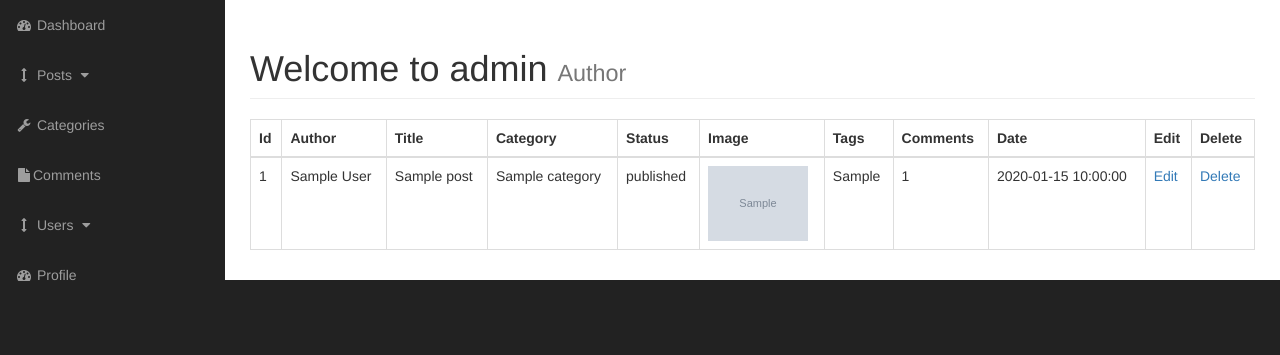
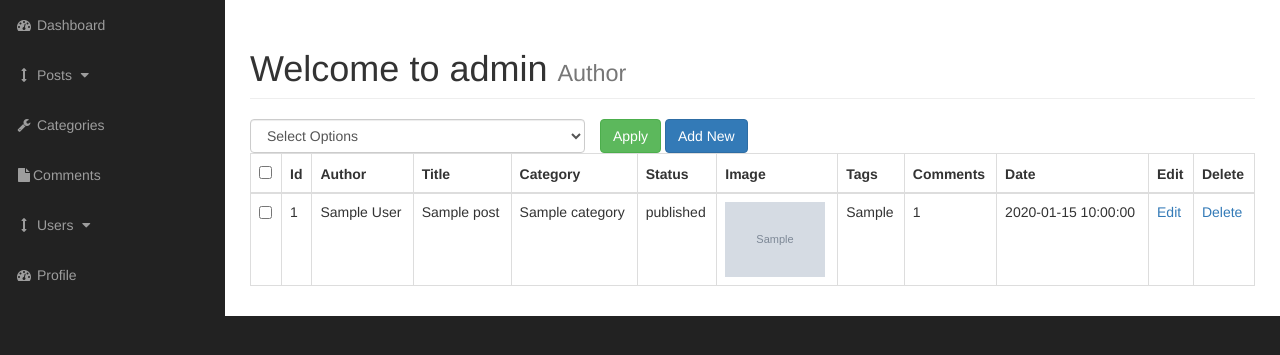
Before and after one commit to petrepyterro/CMS-built-with-PHP, a PHP site: page /admin/posts.php in a window 1280 px wide. Shown: the part 51-406 px from the top of the page. Run offline with PHP 8.4, Linux system fonts and the light colour scheme; the visitor is signed in with stand-in values (Sample User, id 1); tables that the repository leaves empty or names only in its code hold one stand-in row (values such as "Sample post"); grey boxes marked "Sample" are stand-in pictures; some libraries are stand-ins or nearby versions.

Commit message:
Update posts status or delete posts in bulk on our posts admin page(the page that displays all our posts).

```diff
--- a/cms/admin/css/sb-admin.css
+++ b/cms/admin/css/sb-admin.css
@@ -222,3 +222,7 @@ ul.alert-dropdown {
 .panel-yellow a:hover {
     color: #df8a13;
 }
+
+#bulkOptionsContainer {
+  padding: 0;
+}
--- a/cms/admin/includes/view_all_posts.php
+++ b/cms/admin/includes/view_all_posts.php
@@ -1,6 +1,44 @@
+<?php
+  if (isset($_POST['checkBoxArray'])){
+    foreach($_POST['checkBoxArray'] as $postValueId){
+      $bulkOptions = $_POST['bulk_options'];
+      switch($bulkOptions){
+        case 'published':
+          $query = "UPDATE posts SET post_status = '$bulkOptions' WHERE post_id = $postValueId";
+          $updateToPublishedStatus = mysqli_query($connection, $query);
+          confirmQuery($updateToPublishedStatus, $query);
+          break;
+        case 'draft':
+          $query = "UPDATE posts SET post_status = '$bulkOptions' WHERE post_id = $postValueId";
+          $updateToDraftStatus = mysqli_query($connection, $query);
+          confirmQuery($updateToDraftStatus, $query);
+          break;
+        case 'delete':
+          $query = "DELETE FROM posts WHERE post_id = $postValueId";
+          $deletePosts = mysqli_query($connection, $query);
+          confirmQuery($deletePosts, $query);
+          header("Location: posts.php");
+      }
+    }
+  }
+?>
+<form action="" method='post'>
   <table class="table table-bordered table-hover">
+    <div id="bulkOptionsContainer" class="col-xs-4">
+      <select class="form-control" name="bulk_options" id="">
+        <option value="">Select Options</option>
+        <option value="published">Publish</option>
+        <option value="draft">Draft</option>
+        <option value="delete">Delete</option>
+      </select>
+    </div>
+    <div class="col-xs-4">
+      <input type="submit" name="submit" class="btn btn-success" value="Apply" />
+      <a href="add_post.php" class="btn btn-primary">Add New</a>
+    </div>
     <thead>
       <tr>
+        <th><input type="checkbox" id="selectAllBoxes"/></th>
         <th>Id</th>
         <th>Author</th>
         <th>Title</th>
@@ -31,6 +69,10 @@
           $post_date = $row['post_date'];
 
           echo "<tr>";
+          ?>
+            <td><input type='checkbox' class='checkBoxes' name='checkBoxArray[]' value="<?php echo $post_id; ?>"/></td>
+          <?php
+          echo "";
           echo "<td>$post_id</td>";
           echo "<td>$post_author</td>";
           echo "<td>$post_title</td>";
@@ -54,6 +96,7 @@
 
     </tbody>
   </table>
+</form>
 
 <?php
   if (isset($_GET['delete'])){
```
Lines whose indentation alone changed are shown as unchanged.
